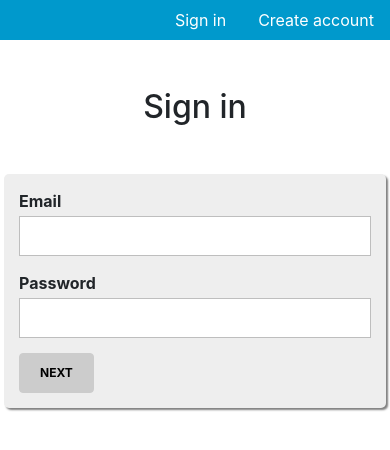
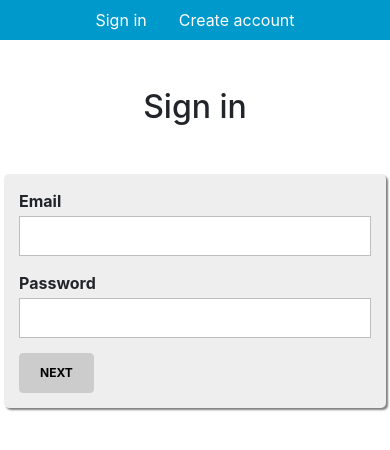
Before and after one commit to AliaksandrMiadzvedzeu/react-test-task, a React app: page /login in a window 390 px wide. Shown: the top 450 px of the page. Built offline with nearby package versions, Linux system fonts and the light colour scheme.

Commit message:
fixed menu

```diff
--- a/public/index.html
+++ b/public/index.html
@@ -24,7 +24,6 @@
       work correctly both with client-side routing and a non-root public URL.
       Learn how to configure a non-root public URL by running `npm run build`.
     -->
-    <link rel="stylesheet" href="https://use.fontawesome.com/releases/v5.1.0/css/all.css" integrity="sha384-lKuwvrZot6UHsBSfcMvOkWwlCMgc0TaWr+30HWe3a4ltaBwTZhyTEggF5tJv8tbt" crossorigin="anonymous">
     <link rel="stylesheet" href="https://cdn.jsdelivr.net/npm/bootstrap@4.6.1/dist/css/bootstrap.min.css" integrity="sha384-zCbKRCUGaJDkqS1kPbPd7TveP5iyJE0EjAuZQTgFLD2ylzuqKfdKlfG/eSrtxUkn" crossorigin="anonymous">
     <title>React-Redux-Thunk Example</title>
   </head>
--- /dev/null
+++ b/src/components/Menu/Menu.module.css
@@ -0,0 +1,21 @@
+.active {
+  background-color: rgb(51, 102, 153);
+  color: white;
+}
+
+.active:hover {
+  color: yellow;
+}
+
+.inactive {
+  color: white;
+}
+
+.inactive:hover {
+  color: yellow;
+}
+
+.menuPanel {
+  background-color: rgb(0, 153, 204);
+  color: white;
+}
--- a/src/components/Navigation/Menu/Menu.tsx
+++ b/src/components/Menu/Menu.tsx
@@ -42,15 +42,21 @@ class Menu extends Component<OwnProps> {
     }
 
     return (
-      <div className={"d-flex justify-content-between " + classes.menuPanel}>
-        <div className="d-flex align-items-center px-3">
-          {this.props.isAuthenticated && this.props.userName.length > 0
-            ? `Hello ${this.props.userName}`
-            : null}
+      <div className={"container-fluid " + classes.menuPanel}>
+        <div className="row align-items-center">
+          {this.props.isAuthenticated && this.props.userName.length > 0 ? (
+            <div className="col-12 col-sm-auto py-1 py-sm-0 text-center">
+              {`Hello ${this.props.userName}`}
+            </div>
+          ) : null}
+
+          <div className="col d-none d-sm-block">&nbsp;</div>
+          <div className="col-12 col-sm-auto px-0">
+            <ul className={"nav nav-pills justify-content-center"}>
+              {this.renderLinks(links)}
+            </ul>
+          </div>
         </div>
-        <ul className={"nav nav-pills justify-content-end"}>
-          {this.renderLinks(links)}
-        </ul>
       </div>
     );
   }
--- a/src/components/Navigation/Menu/Menu.module.css
+++ /dev/null
@@ -1,21 +0,0 @@
-.active {
-    background-color: rgb(51, 102, 153);
-    color: white;
-}
-
-.active:hover {
-    color: yellow;
-}
-
-.inactive {
-    color: white;
-}
-
-.inactive:hover {
-    color: yellow;
-}
-
-.menuPanel {
-    background-color: rgb(0, 153, 204);
-    color: white;
-}
--- a/src/hoc/Layout/Layout.tsx
+++ b/src/hoc/Layout/Layout.tsx
@@ -1,7 +1,7 @@
 import React, { Component, ReactChild, ReactChildren } from "react";
 import { connect } from "react-redux";
 import { ApplicationState } from "../../store";
-import Menu from "../../components/Navigation/Menu/Menu";
+import Menu from "../../components/Menu/Menu";
 
 interface StateProps {
   isAuthenticated: boolean;
```
